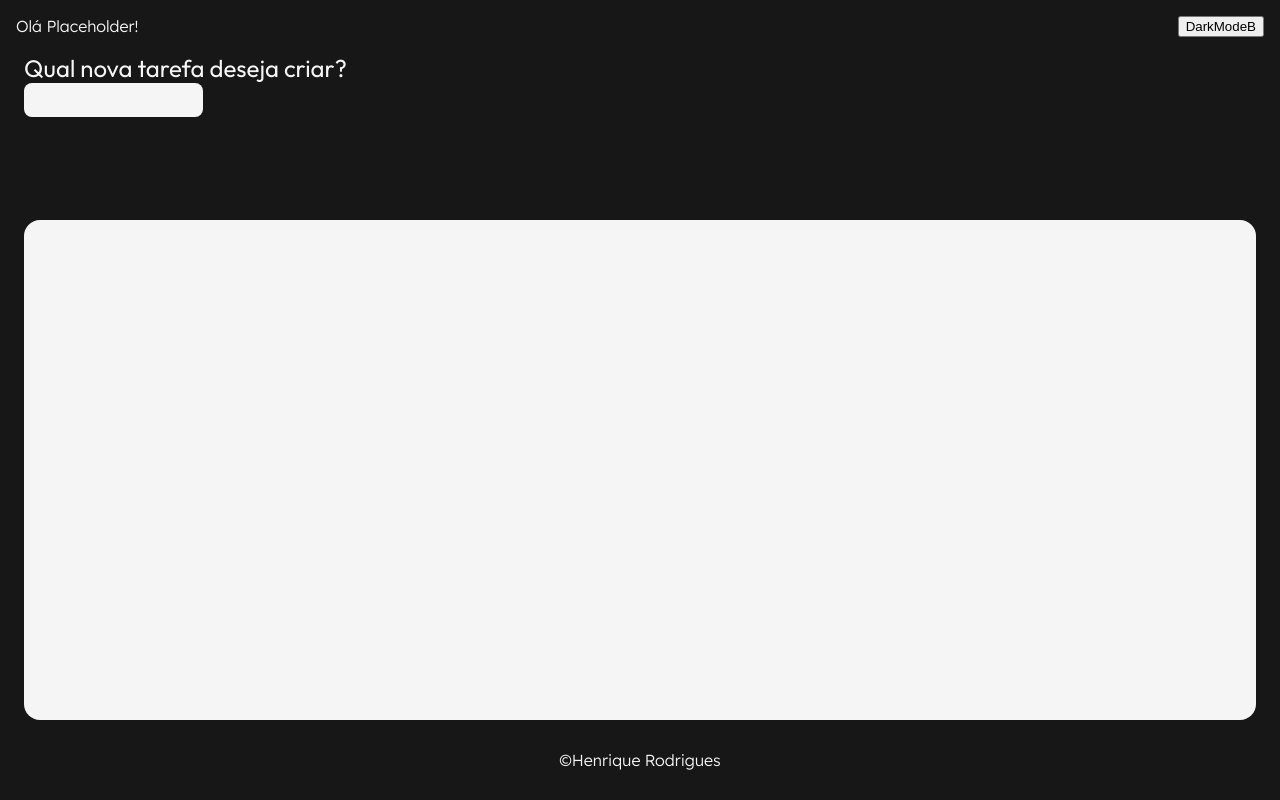
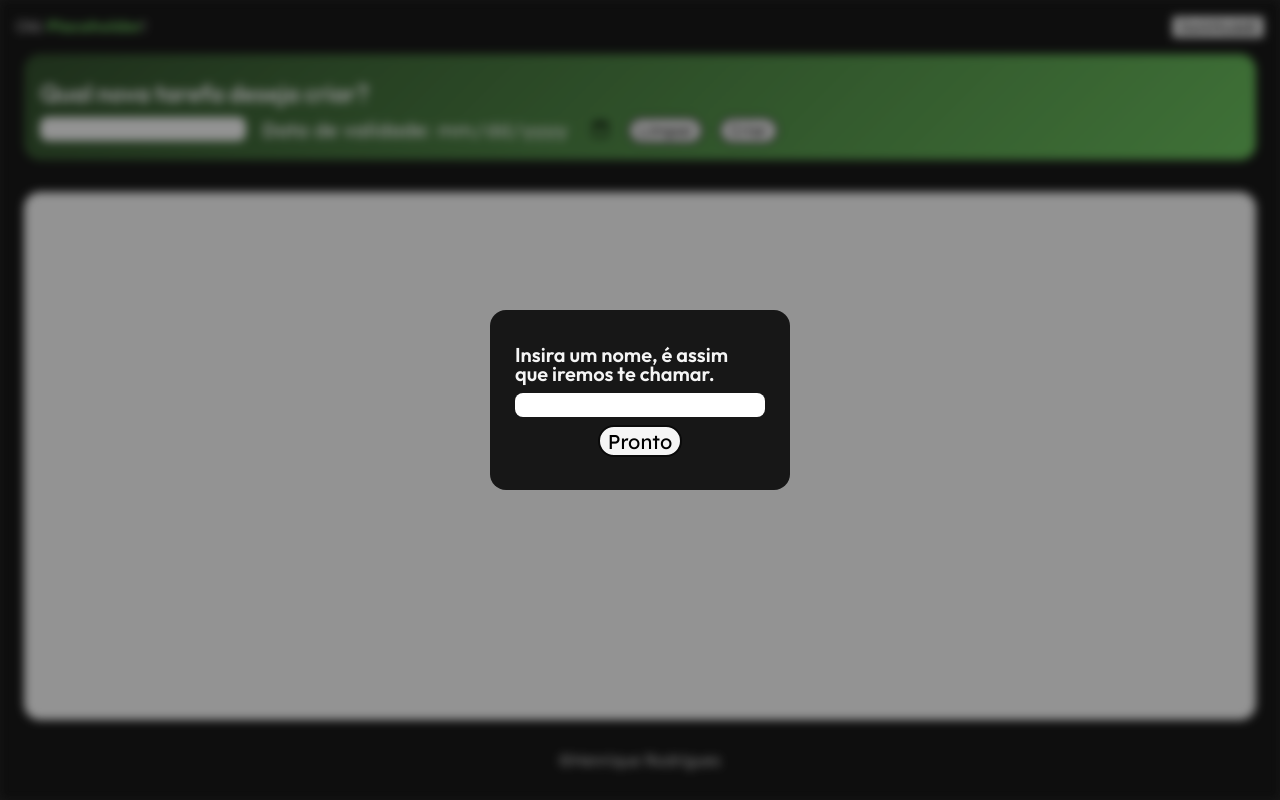
Before and after one commit to HenrBmp/ToDoList_LS, a plain HTML site: page index.html in a window 1280 px wide. Drawn offline with Linux system fonts and the light colour scheme.

Commit message:
seção 'newtask' parcialmente pronta e função de nome personalizado pronta

```diff
--- a/index.html
+++ b/index.html
@@ -2,30 +2,35 @@
 <html lang="pt-br">
 <head>
     <meta name="viewport" content="width=device-width, initial-scale=1.0">
-    <link rel="stylesheet" href="stylesheets/main.css">
-    <link rel="stylesheet" href="stylesheets/layout.css">
-    <link rel="stylesheet" href="stylesheets/other.css">
+    <link rel="stylesheet" href="stylesheets/main.css" type="text/css">
+    <link rel="stylesheet" href="stylesheets/layout.css" type="text/css">
+    <link rel="stylesheet" href="stylesheets/other.css" type="text/css">
     <link rel="shortcut icon" href="favicon.ico" type="image/x-icon">
     <title>To Do List</title>
 </head>
 <body class="darken-bg body-font">
     <header id="header">
         <p>
-            Olá <span id="name-place">Placeholder</span>!
+            Olá <span id="name-place" class="emphasis">Placeholder</span>!
         </p>
 
         <button>DarkModeB</button>
     </header>
 
     <main id="main">
-        <section id="newTask">
-            <h2 class="head-font">
+        <section id="newTask" class="b-radius">
+            <h1 class="head-font">
                 Qual nova tarefa deseja criar?
-            </h2>
-            <textarea name="" id=""></textarea>
+            </h1>
+            <div>
+                <input type="text" id="TaskDescription" class="body-font half-b-radius none-bord input-text-params">
+                <label for="TaskDate">Data de validade: <input type="date" name="Task Date Insert" id="TaskDateInsert" class="none-bord"></label>
+                <input type="button" value="Limpar" class="b-radius">
+                <input type="button" value="Criar" class="b-radius">
+            </div>
         </section>
 
-        <section id="TaskList">
+        <section id="TaskList" class="b-radius">
 
         </section>
     </main>
@@ -36,5 +41,6 @@
         </p>
     </footer>
     <script src="scripts/LoadTasks.js"></script>
+    <script src="scripts/FirstEnter.js"></script>
 </body>
 </html>
--- /dev/null
+++ b/scripts/FirstEnter.js
@@ -0,0 +1,43 @@
+const placeUser = document.querySelector("#name-place");
+if (localStorage.getItem("username")) {
+    placeUser.innerHTML = localStorage.getItem("username");
+} else {
+    // DESFOCANDO O FUNDO
+    const blur = document.createElement("div");
+    blur.classList.add("backdrop-box");
+    document.body.appendChild(blur);
+
+    // CAIXA DE INSERÇÃO DO NOME
+    const box = document.createElement("div");
+    box.classList.add("pop-up", "darken-bg", "b-radius");
+
+    const title = document.createElement("p");
+    title.classList.add("head-font");
+    title.innerText = "Insira um nome, é assim que iremos te chamar.";
+    box.appendChild(title);
+
+    const input = document.createElement("input");
+    input.setAttribute("type", "text");
+    input.classList.add("half-b-radius", "none-bord", "input-text-params");
+    box.appendChild(input);
+
+    const send = document.createElement("input");
+    send.setAttribute("type", "button");
+    send.setAttribute("value", "Pronto");
+    send.setAttribute("style", "display: block; margin: .5rem auto");
+    send.classList.add("b-radius");
+    box.appendChild(send);
+
+    blur.appendChild(box);
+
+    send.addEventListener("click", () => {
+        const nome = document.querySelector(".pop-up input[type='text']").value;
+        if (nome) {
+            localStorage.setItem("username", document.querySelector(".pop-up input[type='text']").value);
+            placeUser.innerHTML = nome;
+            document.body.removeChild(blur);
+        } else {
+            alert("O nome inserido é invalido");
+        }
+    })
+}
--- a/stylesheets/layout.css
+++ b/stylesheets/layout.css
@@ -15,12 +15,13 @@ header#header {
 
 #main {
     display: grid;
-    grid-template: 25% 75% / 1fr;
+    grid-template: auto 1fr / 1fr;
+    gap: 2rem;
 }
 
 footer#footer {
     display: flex;
-    flex: column;
+    flex-direction: column;
     justify-content: center;
     align-items: center;
 }
--- a/stylesheets/main.css
+++ b/stylesheets/main.css
@@ -11,6 +11,9 @@
             --primary-light: #69bd5c;
             --primary-mid: #457a3c;
             --primary-dark: #324e2d;
+        /* SWTICH COLOR MODE */
+            --color-mode-bg: var(--neutral-dark-1);
+            --color-mode-primary: var(--neutral-light);
 
     /* PROPERTIES */
         --b-radius: 1rem;
@@ -24,13 +27,16 @@
 *::before {
     box-sizing: border-box;
     margin: 0;
+    font-family: inherit;
 }
 
 /* UTILITY CLASS */
 
 .head-font {
     font-family: Outfit, sans-serif;
-    font-weight: normal;
+    font-weight: 600;
+    line-height: .95em;
+    margin-block: .5em;
 }
 
 .body-font {
@@ -39,6 +45,29 @@
 }
 
 .darken-bg {
-    background: var(--neutral-dark-1);
-    color: var(--neutral-light);
+    background: var(--color-mode-bg);
+    color: var(--color-mode-primary);
 }
+
+.b-radius {
+    border-radius: var(--b-radius);
+}
+
+.half-b-radius {
+    border-radius: calc(var(--b-radius) / 2);
+}
+
+.emphasis {
+    font-weight: bold;
+    color: var(--primary-light);
+}
+
+.none-bord {
+    border: none;
+    outline: none;
+}
+
+.input-text-params {
+    height: 1.5rem;
+    padding: .1rem .5rem;
+}
--- a/stylesheets/other.css
+++ b/stylesheets/other.css
@@ -1,17 +1,89 @@
 #newTask {
-    padding-inline: 1.5rem;
+    margin-inline: 1.5rem;
+    padding: 1rem;
+    background: linear-gradient(135deg, var(--primary-dark), var(--primary-light));
+
+    color: var(--neutral-light);
 }
 
 #TaskList {
-    background: var(--neutral-light);
-    border-radius: var(--b-radius);
+    background: var(--color-mode-primary);
     margin-inline: 1.5rem;
 }
 
-textarea {
-    resize: none;
-    border-radius: calc(var(--b-radius)/2);
+#TaskDescription {
+    width: max-content;
+
+    background: var(--color-mode-primary);
+
+    font-size: inherit;
+}
+
+#newTask div {
+    display: flex;
+    flex-direction: row;
+    gap: .25rem 1rem;
+
+    flex-wrap: wrap;
+}
+
+#newTask div label {
+    font-weight: 500;
+    font-size: 1.2em;
+}
+
+#newTask input[type="button"],
+.pop-up input[type="button"] {
+    border: 2px solid var(--neutral-dark-2);
+    background: var(--neutral-light);
+
+    font-size: inherit;
+    padding: 0.1rem 0.5rem;
+    width: fit-content;
+    display: block;
+
+    transition: all 75ms var(--ease-in-out);
+}
+
+#newTask input[type="button"]:hover,
+.pop-up input[type="button"]:hover {
+    background: hsl(from var(--neutral-light) h s 75);
+}
+
+#newTask input[type="button"]:active,
+.pop-up input[type="button"]:active {
+    background: var(--primary-light);
+}
+
+#TaskDateInsert {
     border: none;
-    background: var(--neutral-light);
+    background: none;
+    color: inherit;
+
+    font-size: inherit;
+
+    outline: none;
+}
+
+.backdrop-box {
+    position: fixed;
+    height: 100dvh;
+    width: 100vw;
+    backdrop-filter: blur(5px) brightness(.6);
+    z-index: 3;
+
+    display: flex;
+    flex-direction: column;
+    justify-content: center;
+    align-items: center;
+}
+
+.pop-up {
+    display: flex;
+    flex-direction: column;
+
+    width: min(90vw,300px);
     height: auto;
+    padding: 25px;
+    font-size: 20px;
 }
```
Also changed, not shown: scripts/BasicButton.js (added).
